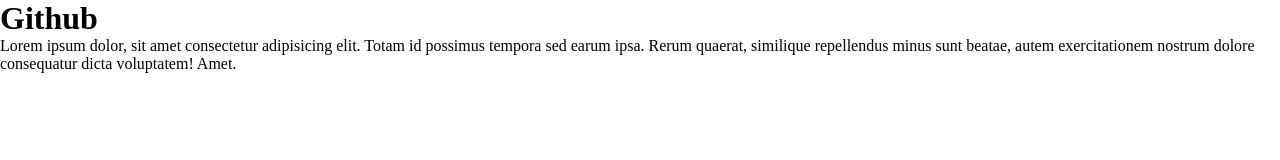
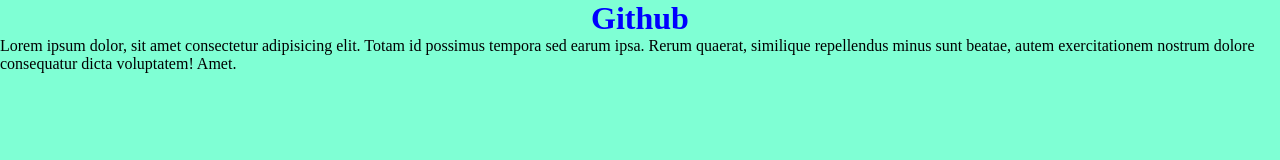
Before and after one commit to victorlastram/Preentrega2, a plain HTML site: page index.html in a window 1280 px wide. Drawn offline with Linux system fonts and the light colour scheme.

Commit message:
se agrego un parrafo y colores al fondo y a los tituols

```diff
--- a/estilos.css
+++ b/estilos.css
@@ -2,3 +2,10 @@
 padding: 0;
 margin: 0;
 }
+body{
+    background-color: aquamarine;
+}
+h1{
+    color: blue;
+    text-align: center;
+}
```
